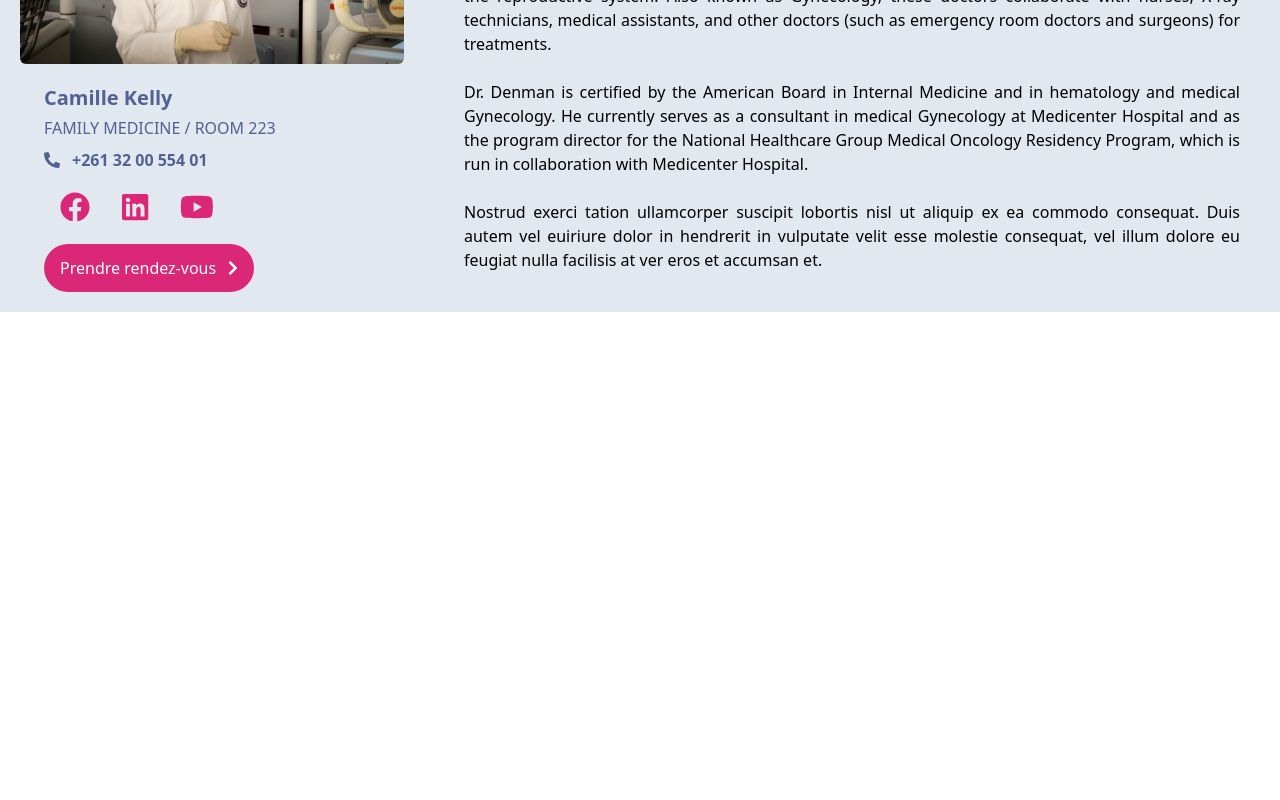
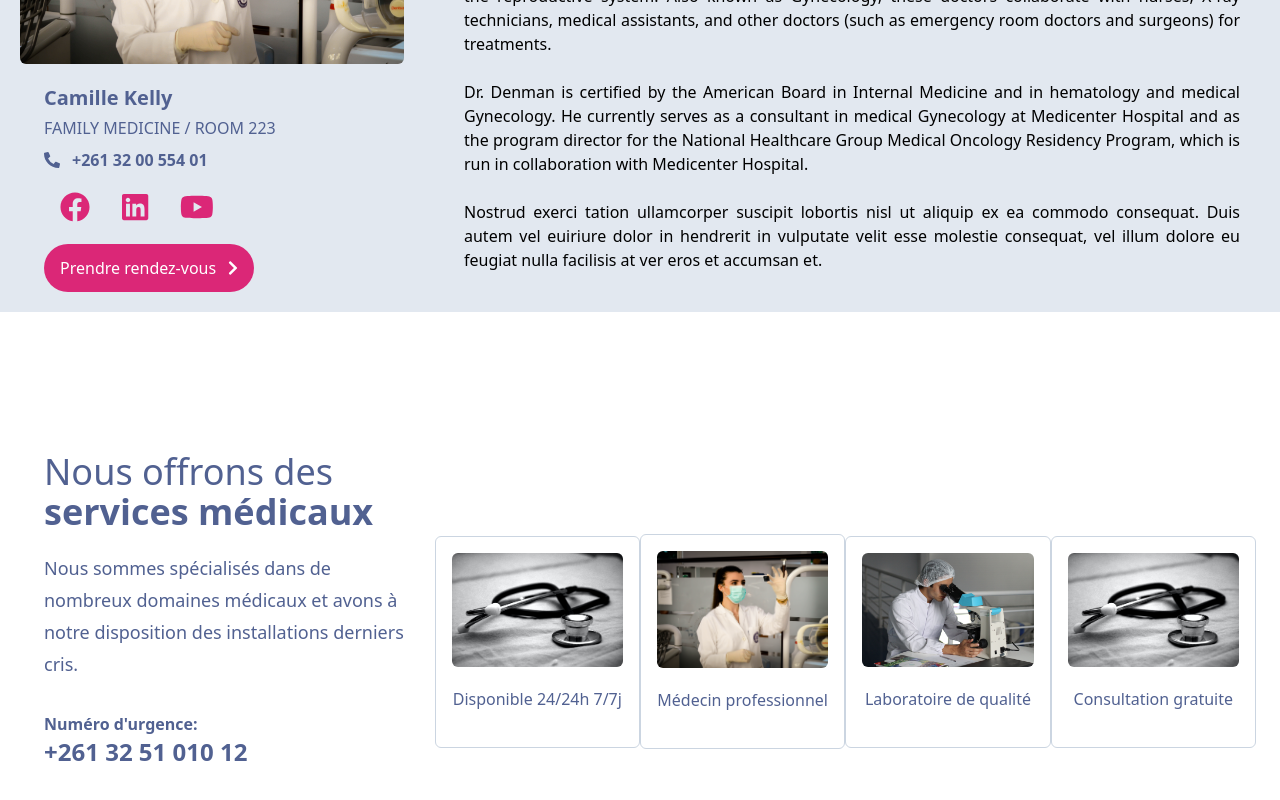
Before and after one commit to Ianel/doctor-app, a React (Create React App) app: page / in a window 1280 px wide. Shown: the part 1552-2352 px from the top of the page. Before the commit the page ends 1864 px from the top, so only its background shows below. Built offline with nearby package versions, Linux system fonts and the light colour scheme.

Commit message:
features: implement services with responsive

```diff
--- /dev/null
+++ b/src/components/services/Card.js
@@ -0,0 +1,12 @@
+import React from 'react';
+
+const Card = ({ image, mainTitle }) => {
+  return (
+        <div className='md:w-1/2 lg:w-1/4 p-4 rounded-md my-5 border border-slate-300'>
+            <img className='rounded-md' src={image} alt="" />
+            <h4 className='my-5 text-center'>{mainTitle}</h4>
+        </div>
+    );
+};
+
+export default Card;
--- /dev/null
+++ b/src/components/services/Services.js
@@ -0,0 +1,28 @@
+import React from 'react';
+import Card from './Card';
+import img1 from '../../assets/images/med01.jpg';
+import img2 from '../../assets/images/med02.jpg';
+import img3 from '../../assets/images/med03.jpg';
+
+const Services = () => {
+  return (
+        <div className='p-6 mt-24 text-[#516191] flex flex-col lg:flex-row'>
+            <div className='lg:w-1/3 lg:p-5'>
+                <h2 className='text-4xl leading-10 mb-5'>Nous offrons des <b>services médicaux</b></h2>
+                <p className='text-lg leading-8 mb-8'>Nous sommes spécialisés dans de nombreux domaines médicaux et avons
+                    à notre disposition des installations derniers cris.
+                </p>
+                <p className='font-semibold'>Numéro d'urgence: </p>
+                <p className='text-2xl font-bold mb-16'>+261 32 51 010 12</p>
+            </div>
+            <div className='lg:w-2/3 flex flex-wrap justify-between items-center'>
+                <Card image={img1} mainTitle={"Disponible 24/24h 7/7j"} />
+                <Card image={img2} mainTitle={"Médecin professionnel"} />
+                <Card image={img3} mainTitle={"Laboratoire de qualité"} />
+                <Card image={img1} mainTitle={"Consultation gratuite"} />
+            </div>
+        </div>
+    );
+};
+
+export default Services;
--- a/src/pages/home/Home.js
+++ b/src/pages/home/Home.js
@@ -1,12 +1,14 @@
 import React from 'react';
 import Bio from '../../components/bio/Bio';
 import Hero from '../../components/hero/Hero';
+import Services from '../../components/services/Services';
 
 const Home = () => {
   return (
     <>
         <Hero />
         <Bio />
+        <Services />
     </>
   );
 };
```
